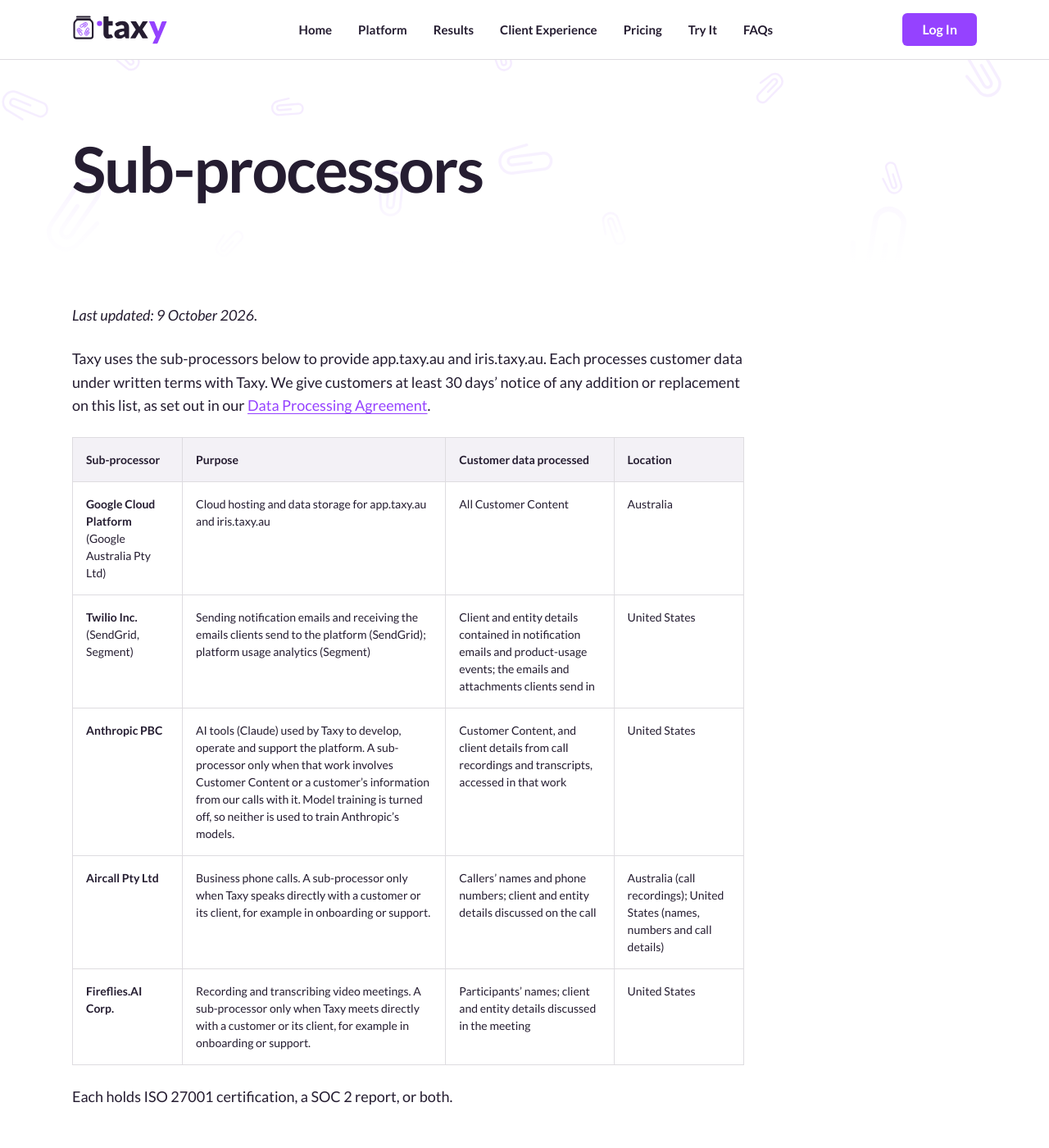
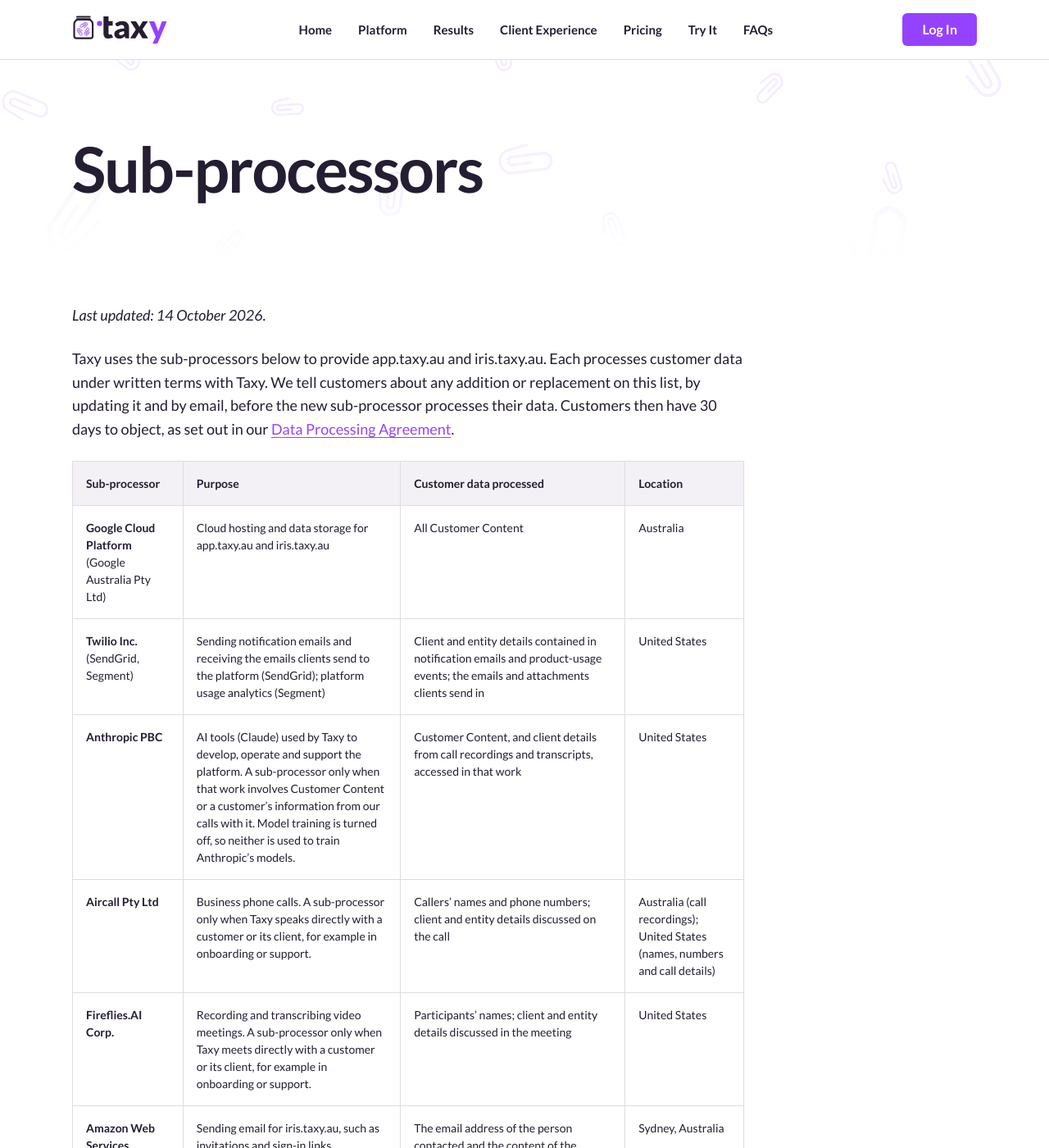
Before and after one commit to taxy-au/taxy-website, a Jekyll site: the page built from legal/subprocessors.md, in a window 1280 px wide and 1400 px high. Shown: the whole window at 82% size. Built offline with Jekyll 4.4.1, drawn with Linux system fonts in a browser that asks for light colours; some of the changed text lies outside the part shown.

Commit message:
The DPA notifies a new sub-processor before it first processes a customer's data, by the Sub-processor List and by email, with 30 days to object, in place of 30 days' advance notice (EU SCC transfers keep 30 days in advance); the Sub-processor List says so and gains Amazon Web Services for iris.taxy.au's email (taxy-ops)
Co-Authored-By: Claude Opus 5.5 <noreply@anthropic.com>

```diff
--- a/legal/subprocessors.md
+++ b/legal/subprocessors.md
@@ -6,11 +6,12 @@ description: "The sub-processors Taxy engages to provide the Taxy platform, the
 permalink: /legal/subprocessors/
 ---
 
-_Last updated: 9 October 2026._
+_Last updated: 14 October 2026._
 
 Taxy uses the sub-processors below to provide app.taxy.au and iris.taxy.au. Each processes customer
-data under written terms with Taxy. We give customers at least 30 days' notice of any
-addition or replacement on this list, as set out in our
+data under written terms with Taxy. We tell customers about any addition or replacement on this
+list, by updating it and by email, before the new sub-processor processes their data. Customers then
+have 30 days to object, as set out in our
 [Data Processing Agreement](/legal/dpa/).
 
 | Sub-processor | Purpose | Customer data processed | Location |
@@ -20,5 +21,6 @@ addition or replacement on this list, as set out in our
 | **Anthropic PBC** | AI tools (Claude) used by Taxy to develop, operate and support the platform. A sub-processor only when that work involves Customer Content or a customer's information from our calls with it. Model training is turned off, so neither is used to train Anthropic's models. | Customer Content, and client details from call recordings and transcripts, accessed in that work | United States |
 | **Aircall Pty Ltd** | Business phone calls. A sub-processor only when Taxy speaks directly with a customer or its client, for example in onboarding or support. | Callers' names and phone numbers; client and entity details discussed on the call | Australia (call recordings); United States (names, numbers and call details) |
 | **Fireflies.AI Corp.** | Recording and transcribing video meetings. A sub-processor only when Taxy meets directly with a customer or its client, for example in onboarding or support. | Participants' names; client and entity details discussed in the meeting | United States |
+| **Amazon Web Services** (Amazon Web Services Australia Pty Ltd) | Sending email for iris.taxy.au, such as invitations and sign-in links | The email address of the person contacted and the content of the message sent to them. Amazon SES doesn't keep message content as part of its service, but AWS's terms let AWS or its third-party providers store and scan email to block spam and malware, and don't say where | Sydney, Australia |
 
 Each holds ISO 27001 certification, a SOC 2 report, or both.
```
Also changed, not shown: legal/dpa.md (+7 -5 lines).
